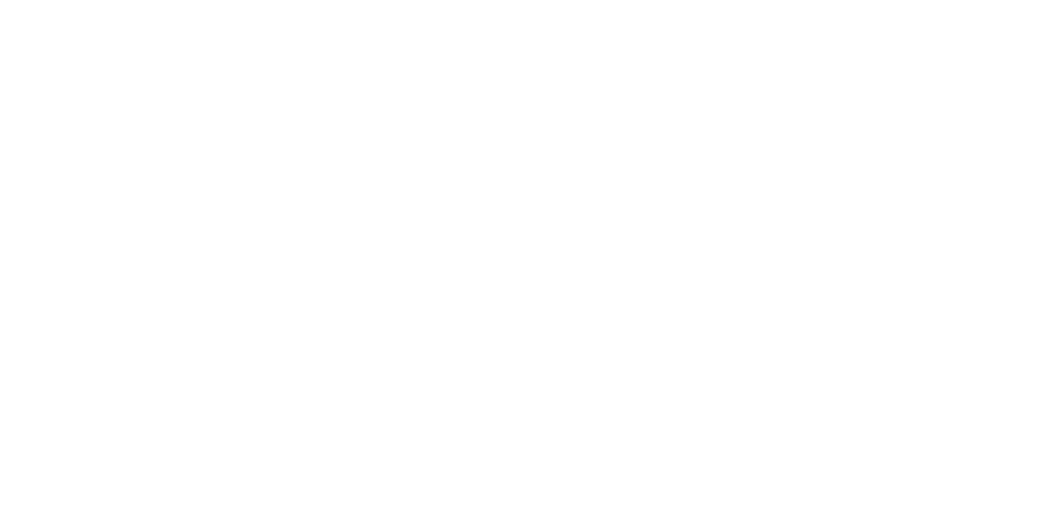
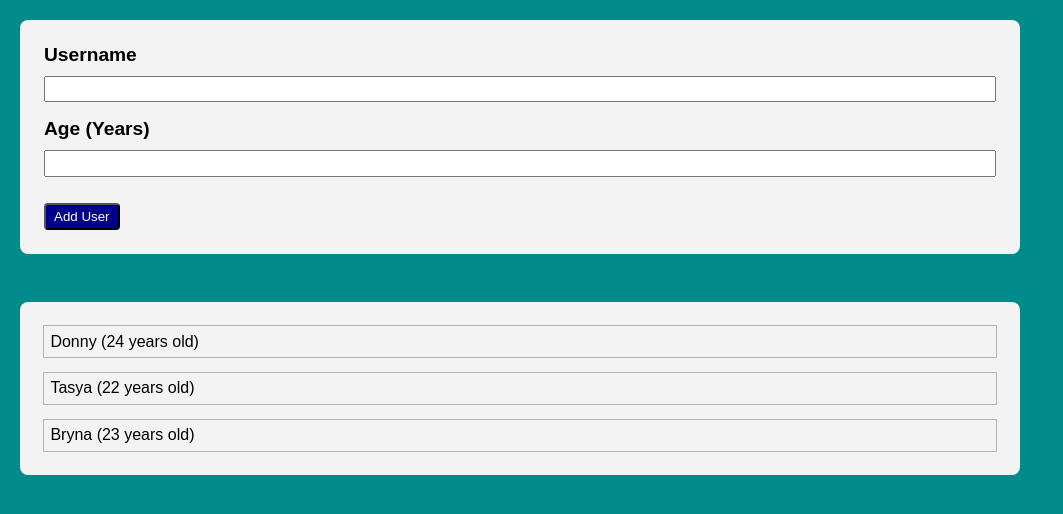
Before and after one commit to pandagenduts/simple-react-practice, a React (Create React App) app: page / in a window 1280 px wide. Shown: the top 514 px of the page, without its empty margins (0-1063 px from the left). Built offline with nearby package versions, Linux system fonts and the light colour scheme.

Commit message:
creating components

```diff
--- a/src/App.js
+++ b/src/App.js
@@ -1,12 +1,17 @@
 import React from 'react';
+import AddUser from './components/AddUser/AddUser';
+import UsersList from './components/UsersList/UsersList';
 
 
 function App() {
+
+
   return (
-    <div>
+    <main>
+      <AddUser />
 
-    </div>
-  );
+      <UsersList />
+    </main>
+  )
 }
-
 export default App;
--- /dev/null
+++ b/src/components/AddUser/AddUser.js
@@ -0,0 +1,24 @@
+import React from 'react'
+import Button from '../Button/Button'
+
+function AddUser() {
+
+
+  return (
+    <section className="section1">
+      <form>
+        <div className="input-wrapper">
+          <label htmlFor="username">Username</label>
+          <input type="text" id='username' name='username' />
+        </div>
+        <div className="input-wrapper">
+          <label htmlFor="age">Age (Years)</label>
+          <input type="number" id='age' name='age' />
+        </div>
+        <Button type='submit'>Add User</Button>
+      </form>
+    </section>
+  )
+}
+
+export default AddUser
--- /dev/null
+++ b/src/components/Button/Button.js
@@ -0,0 +1,9 @@
+import React from 'react'
+
+function Button(props) {
+  return (
+    <button type={props.type}>{props.children}</button>
+  )
+}
+
+export default Button
--- /dev/null
+++ b/src/components/Card/Card.js
@@ -0,0 +1,11 @@
+import React from 'react'
+
+function Card(props) {
+  return (
+    <li>
+      <p>{props.name} ({props.age} years old)</p>
+    </li>
+  )
+}
+
+export default Card
--- /dev/null
+++ b/src/components/UsersList/UsersList.js
@@ -0,0 +1,17 @@
+import React from 'react'
+import Card from '../Card/Card'
+
+
+function UsersList() {
+  return (
+    <section className="section2">
+      <ul>
+        <Card name='Donny' age={24} ></Card>
+        <Card name='Tasya' age={22} ></Card>
+        <Card name='Bryna' age={23} ></Card>
+      </ul>
+    </section>
+  )
+}
+
+export default UsersList
--- a/src/index.css
+++ b/src/index.css
@@ -1,5 +1,7 @@
 * {
   box-sizing: border-box;
+  margin: 0;
+  padding: 0;
 }
 
 html {
@@ -8,4 +10,61 @@
 
 body {
   margin: 0;
+  background-color: darkcyan;
 }
+
+main {
+  padding: 20px;
+}
+
+section {
+  max-width: 1000px;
+  width: 100%;
+  background-color: #f3f3f3;
+  border-radius: 8px;
+  padding: 1.5em;
+}
+
+.section1 {
+  margin-bottom: 3em;
+}
+
+.input-wrapper {
+  display: flex;
+  flex-direction: column;
+}
+
+.input-wrapper:first-child {
+  margin-bottom: 1em;
+}
+
+.input-wrapper label {
+  font-size: 1.2em;
+  font-weight: 600;
+  margin-bottom: 0.5em;
+}
+
+.input-wrapper input {
+  height: 2em;
+}
+
+form button {
+  background-color: darkblue;
+  color: white;
+  padding: 4px 8px;
+  border-radius: 4px;
+  font-weight: 500;
+  margin-top: 2em;
+}
+
+ul {
+  list-style: none;
+  display: flex;
+  flex-direction: column;
+  gap: 1em;
+}
+
+li {
+  outline: 1px solid rgb(180, 180, 180);
+  padding: 0.4em;
+}
```
